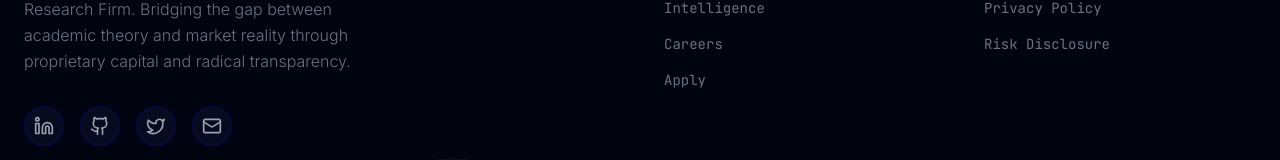
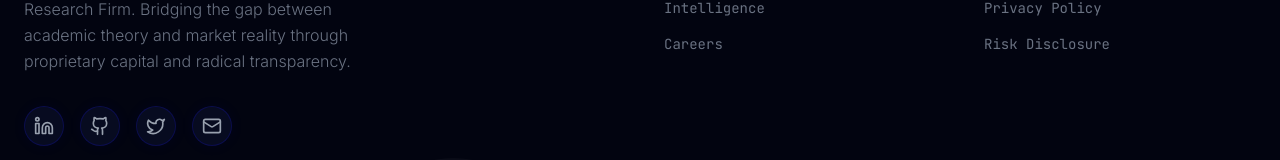
Before and after one commit to darrancebeh/prism-lake-website, a Next.js app: page / in a window 1280 px wide. Shown: the part 5858-6018 px from the top of the page. Built offline with nearby package versions, Linux system fonts and the light colour scheme.

Commit message:
changed hyperlink

```diff
--- a/src/components/Footer.tsx
+++ b/src/components/Footer.tsx
@@ -41,7 +41,6 @@ export function Footer() {
               <li><Link href="/" className="hover:text-[#1b17ff] transition-colors">Mission</Link></li>
               <li><Link href="/research" className="hover:text-[#1b17ff] transition-colors">Intelligence</Link></li>
               <li><Link href="/careers" className="hover:text-[#1b17ff] transition-colors">Careers</Link></li>
-              <li><Link href="https://forms.gle/hLKy96cNe7e5atUDA" target="_blank" className="hover:text-[#1b17ff] transition-colors">Apply</Link></li>
             </ul>
           </div>
 
--- a/src/components/Navbar.tsx
+++ b/src/components/Navbar.tsx
@@ -65,7 +65,7 @@ export function Navbar() {
 
           {/* Always show CTA */}
           <Link
-            href="https://forms.gle/hLKy96cNe7e5atUDA"
+            href="/careers"
             target="_blank"
             className="flex items-center gap-2 text-xs font-bold bg-[#1b17ff] text-white px-4 py-3 rounded-lg hover:bg-[#1b17ff]/90 transition-all shadow-[0_0_15px_rgba(27,23,255,0.3)] pointer-events-auto"
           >
```
